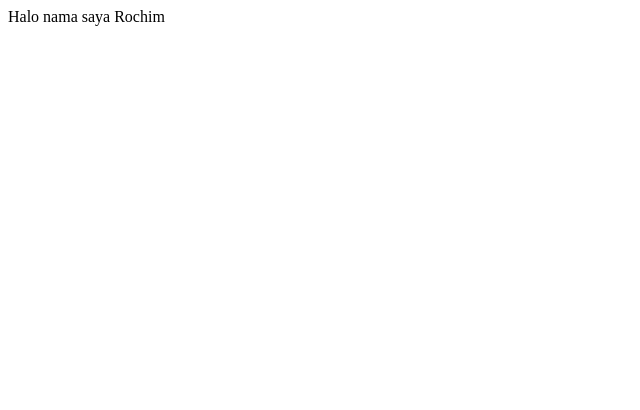
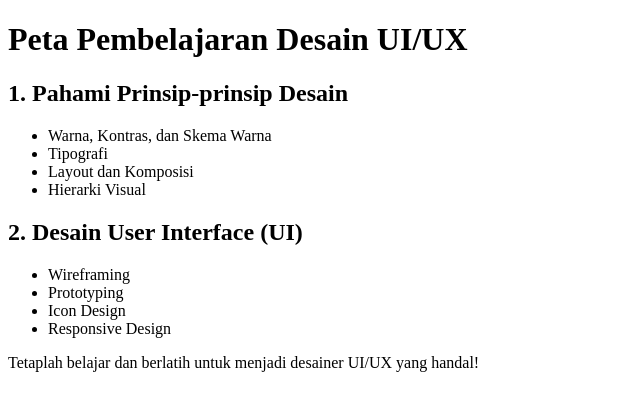
Before and after one commit to rochim26/rochim, a plain HTML site: page index.html in a window 1280 px wide. Shown: the whole page, without its empty margins (0-640 px from the left). Drawn offline with Linux system fonts and the light colour scheme.

Commit message:
Update index.html

```diff
--- a/index.html
+++ b/index.html
@@ -1 +1,36 @@
-Halo nama saya Rochim
+<!DOCTYPE html>
+<html>
+<head>
+    <title>Peta Pembelajaran Desain UI/UX</title>
+    <link rel="stylesheet" href="style.css">
+</head>
+<body>
+    <header>
+        <h1>Peta Pembelajaran Desain UI/UX</h1>
+    </header>
+    <main>
+        <section>
+            <h2>1. Pahami Prinsip-prinsip Desain</h2>
+            <ul>
+                <li>Warna, Kontras, dan Skema Warna</li>
+                <li>Tipografi</li>
+                <li>Layout dan Komposisi</li>
+                <li>Hierarki Visual</li>
+            </ul>
+        </section>
+        <section>
+            <h2>2. Desain User Interface (UI)</h2>
+            <ul>
+                <li>Wireframing</li>
+                <li>Prototyping</li>
+                <li>Icon Design</li>
+                <li>Responsive Design</li>
+            </ul>
+        </section>
+        <!-- Tambahkan bagian berikut sesuai dengan poin-poin lainnya -->
+    </main>
+    <footer>
+        <p>Tetaplah belajar dan berlatih untuk menjadi desainer UI/UX yang handal!</p>
+    </footer>
+</body>
+</html>
```
